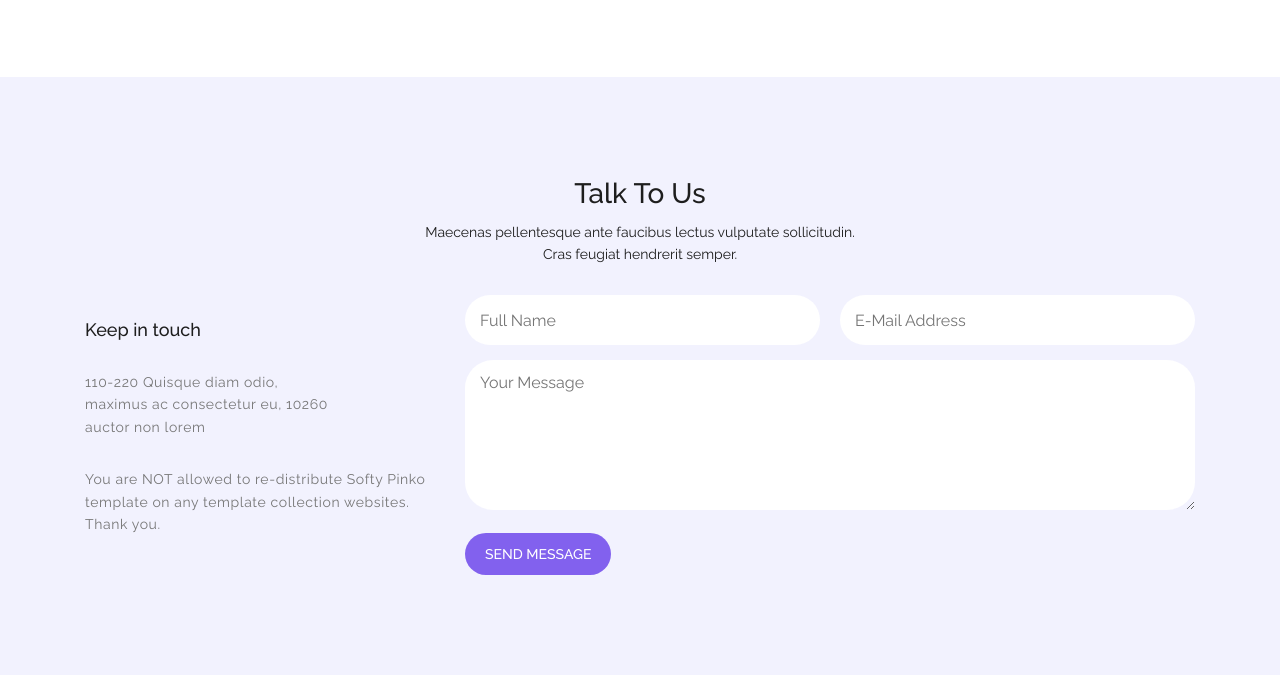
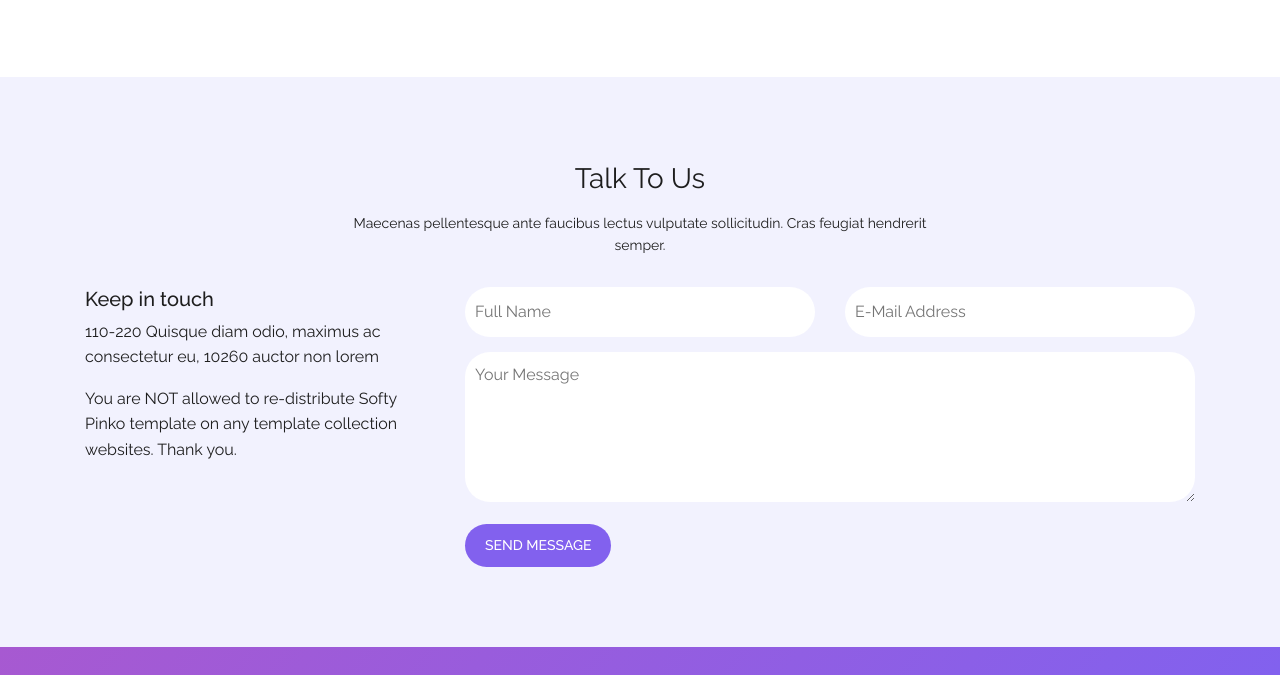
Before and after one commit to quangdm1702/Soft-Pinko, a plain HTML site: page index.html in a window 1280 px wide. Shown: the part 4572-5247 px from the top of the page. Drawn offline with nearby package versions, Linux system fonts and the light colour scheme.

Commit message:
Update Softy Pinko

```diff
--- a/assets/css/base.css
+++ b/assets/css/base.css
@@ -32,6 +32,7 @@ a:hover {
     font-weight: 500;
     transition: all 0.3s ease 0s;
     cursor: pointer;
+    border: none;
 }
 
 .button-one {
--- a/assets/css/style.css
+++ b/assets/css/style.css
@@ -508,65 +508,43 @@
 }
 /*End Blog Entries*/
 
-/* Contact Form */
-.form {
+/* Talk To Us */
+
+.talk-to-us {
     background-color: #F2F2FE;
-    padding: 100px 0;
+    padding: 80px 0;
 }
 
-.form .box-head .inner-desc {
-    max-width: 450px;
+.talk-to-us .inner-content .inner-title {
+    font-size: 20px;
 }
 
-.form .inner-wrap {
-    display: flex;
-    justify-content: center;
-    align-items: center;
+.talk-to-us .inner-form input, .talk-to-us .inner-form textarea {
+    border-radius: 25px;
+    width: 100%;
+    margin-bottom: 15px;
+    padding: 10px;
+    border: none;
+    background-color: #fff;
+    outline: none;
 }
 
-.form .inner-wrap .inner-title {
-    font-size: 18px;
-    margin-bottom: 30px;
+.talk-to-us .inner-form input:focus, .talk-to-us .inner-form textarea:focus {
+    box-shadow: 0 0 0 .2rem rgba(0, 123, 255, .25);
 }
 
-.form .inner-wrap .inner-desc-one {
-    color: #777;
-    font-size: 14px;
-    letter-spacing: 0.6px;
-    padding: 0;
-    margin-bottom: 30px;
-    max-width: 260px;
-}
-
-.form .inner-wrap .inner-desc-two {
-    color: #777;
-    font-size: 14px;
-    letter-spacing: 0.6px;
-}
-
-.form .inner-wrap .contact-form input,
-.form .inner-wrap .contact-form textarea {
-    margin-bottom: 15px;
-    padding: 10px 15px;
-    border-radius: 28px;
-    outline: 0;
-    border: 0;
-}
-
-.form .inner-wrap .contact-form .contact-form-input {
-    display: flex;
-}
-
-.form .inner-wrap .contact-form input {
-    width: 50%;
+.talk-to-us .inner-form input {
     height: 50px;
 }
 
-.form .inner-wrap .contact-form textarea {
-    width: 100%;
+.talk-to-us .inner-form textarea {
     height: 150px;
 }
-/* End Contact Form */
+
+
+
+/*End Talk To Us */
+
 
 /* Footer */
 .footer {
--- a/index.html
+++ b/index.html
@@ -602,48 +602,52 @@
     <!--End Blog Entries -->
 
     <!-- Form -->
-    <div class="form">
+    <div class="talk-to-us">
         <div class="container">
             <div class="row">
-                <div class="col-xl-12">
+                <div class="col-12">
                     <div class="box-head">
-                        <h4 class="inner-title">
-                            Talk To Us
-                        </h4>
+                        <div class="inner-title">Talk To Us</div>
                         <div class="inner-desc">
-                            Maecenas pellentesque ante faucibus lectus vulputate sollicitudin. Cras feugiat hendrerit
-                            semper.
+                            Maecenas pellentesque ante faucibus lectus vulputate sollicitudin. Cras feugiat hendrerit semper.
                         </div>
                     </div>
                 </div>
             </div>
             <div class="row">
-                <div class="inner-wrap">
-                    <div class="col-xl-4">
-                        <div class="inner-box">
-                            <h4 class="inner-title">Keep in touch</h4>
-                            <p class="inner-desc-one">
+                <div class="col-xl-4 col-lg-4 col-md-4 col-sm-12">
+                    <div class="inner-content">
+                        <h4 class="inner-title">
+                            Keep in touch
+                        </h4>
+                        <p class="inner-desc">
                             110-220 Quisque diam odio, maximus ac consectetur eu, 10260
                             auctor non lorem
                         </p>
-                            <p class="inner-desc-two">
-                                You are NOT allowed to re-distribute Softy Pinko template on any template collection
-                                websites. Thank you.
+                        <p class="inner-desc">
+                            You are NOT allowed to re-distribute Softy Pinko template on any template collection websites. Thank you.
                         </p>
                     </div>
                 </div>
-                    <div class="col-xl-8">
-                        <div class="contact-form">
-                            <div class="contact-form-input">
-                                <input type="text" placeholder="Full Name" style="margin-right: 20px;">
-                                <input type="text" placeholder="E-Mail Address">
+                <div class="col-md-8 col-sm-12">
+                    <form action="" class="inner-form">
+                        <div class="row">
+                            <div class="col-xl-6">
+                                <input type="text" placeholder="Full Name">
                             </div>
+                            <div class="col-xl-6">
+                                <input type="email" placeholder="E-Mail Address">
+                            </div>
+                            <div class="col-xl-12">
                                 <textarea name="" id="" placeholder="Your Message"></textarea>
                             </div>
-                        <div class="inner-button">
-                            <div class="button button-one">SEND MESSAGE</div>
+                            <div class="col-xl-12">
+                                <button class="button button-one">
+                                    SEND MESSAGE
+                                </button>
                             </div>
                         </div>
+                    </form>
                 </div>
             </div>
         </div>
```
Lines whose indentation alone changed are shown as unchanged.
